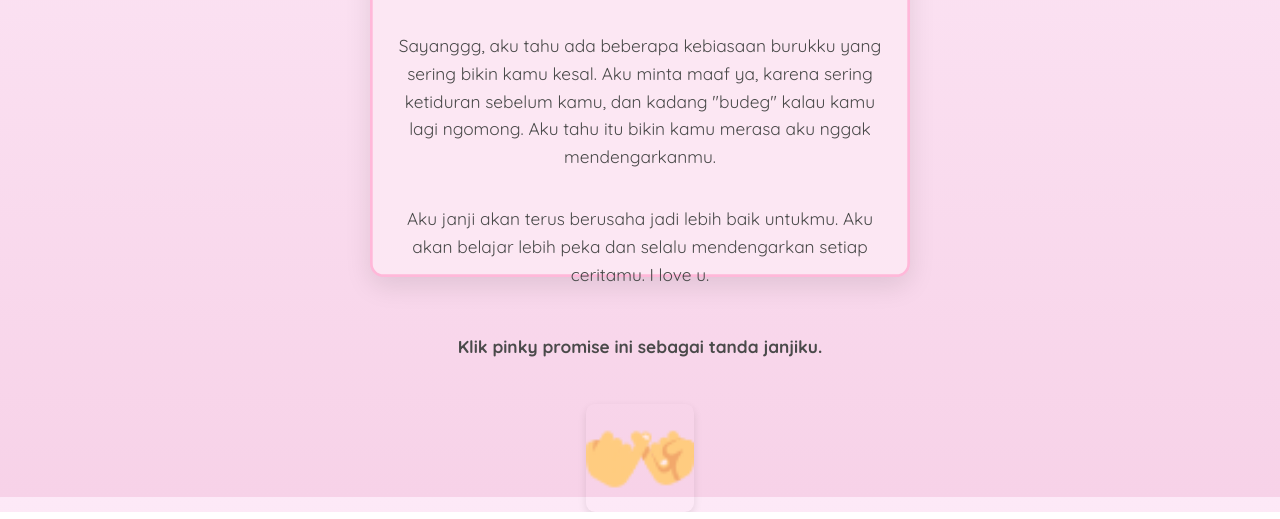
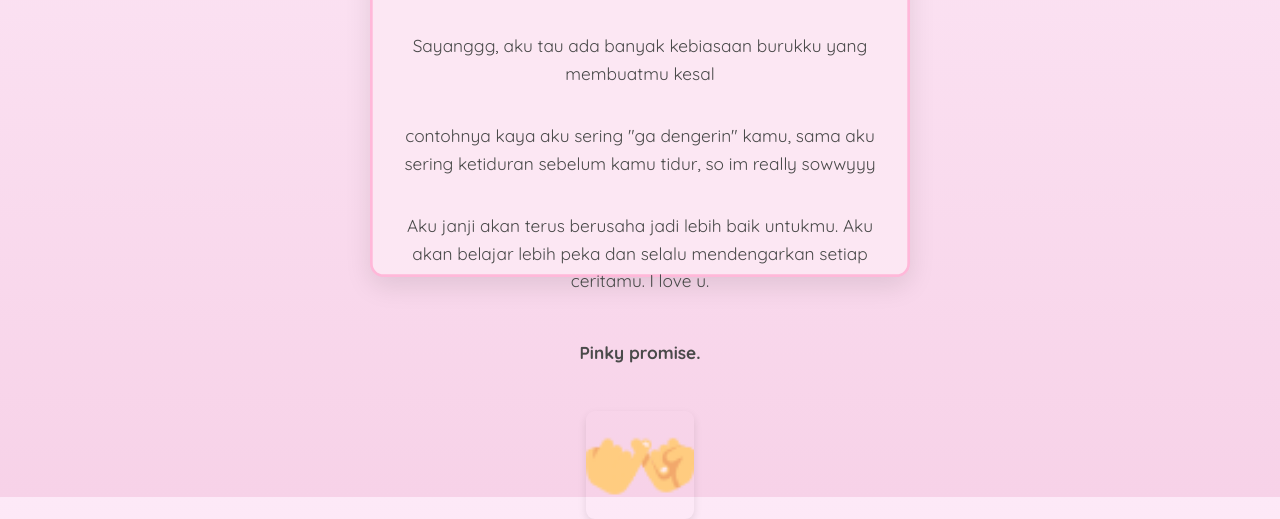
Before and after one commit to adiprnma/girlfriendsday, a plain HTML site: page layer3.html in a window 1280 px wide. Shown: the part 303-822 px from the top of the page. Drawn offline with Linux system fonts and the light colour scheme.

Commit message:
layer3 update

```diff
--- a/layer3.html
+++ b/layer3.html
@@ -11,13 +11,16 @@
     <div class="card-container">
         <h2>My Promises</h2>
         <p>
-            Sayanggg, aku tahu ada beberapa kebiasaan burukku yang sering bikin kamu kesal. Aku minta maaf ya, karena sering ketiduran sebelum kamu, dan kadang "budeg" kalau kamu lagi ngomong. Aku tahu itu bikin kamu merasa aku nggak mendengarkanmu.
+            Sayanggg, aku tau ada banyak kebiasaan burukku yang membuatmu kesal
+        </p>
+        <p>
+            contohnya kaya aku sering "ga dengerin" kamu, sama aku sering ketiduran sebelum kamu tidur, so im really sowwyyy
         </p>
         <p>
             Aku janji akan terus berusaha jadi lebih baik untukmu. Aku akan belajar lebih peka dan selalu mendengarkan setiap ceritamu. I love u.
         </p>
 
-        <p style="margin-top: 30px; font-weight: bold;">Klik pinky promise ini sebagai tanda janjiku.</p>
+        <p style="margin-top: 30px; font-weight: bold;">Pinky promise.</p>
         <img src="images/pinky-promise.png" alt="Pinky Promise" class="pinky-promise-btn" id="nextPageBtn">
     </div>
 
```
